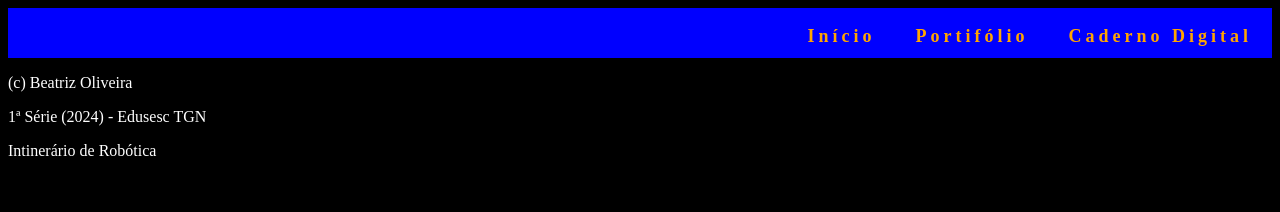
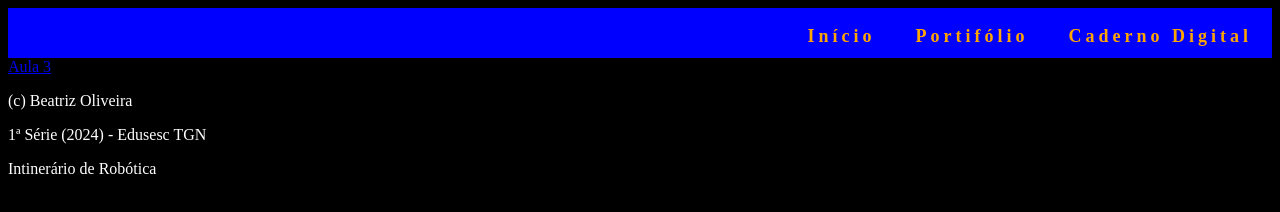
Before and after one commit to beaoliver278/Caderno-Digital, a plain HTML site: page caderno_digital.html in a window 1280 px wide. Drawn offline with Linux system fonts and the light colour scheme.

Commit message:
Update caderno_digital.html

```diff
--- a/caderno_digital.html
+++ b/caderno_digital.html
@@ -18,7 +18,7 @@
             </ul>
         <nav>
     </section>
-
+<a href="index2.html">Aula 3</a>
     <footer>
         <p>(c) Beatriz Oliveira</p>
         <p>1ª Série (2024) - Edusesc TGN</p>
```
